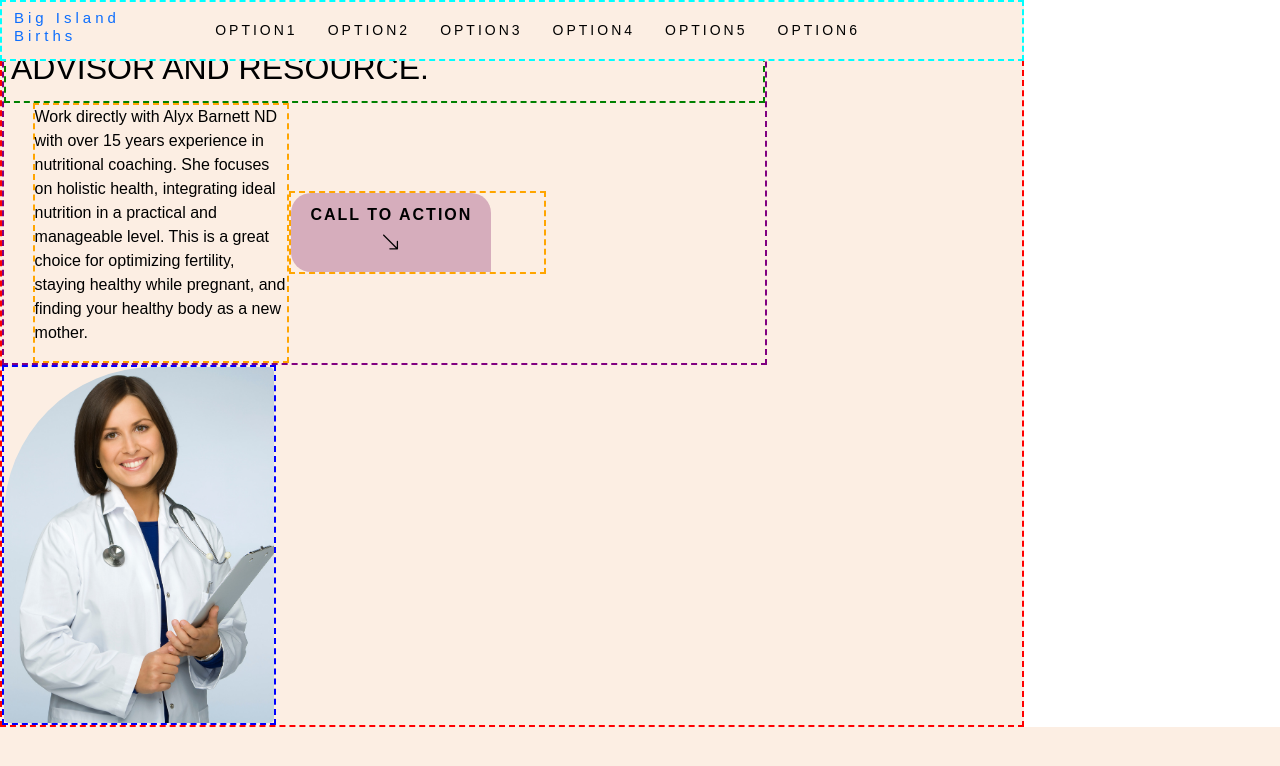
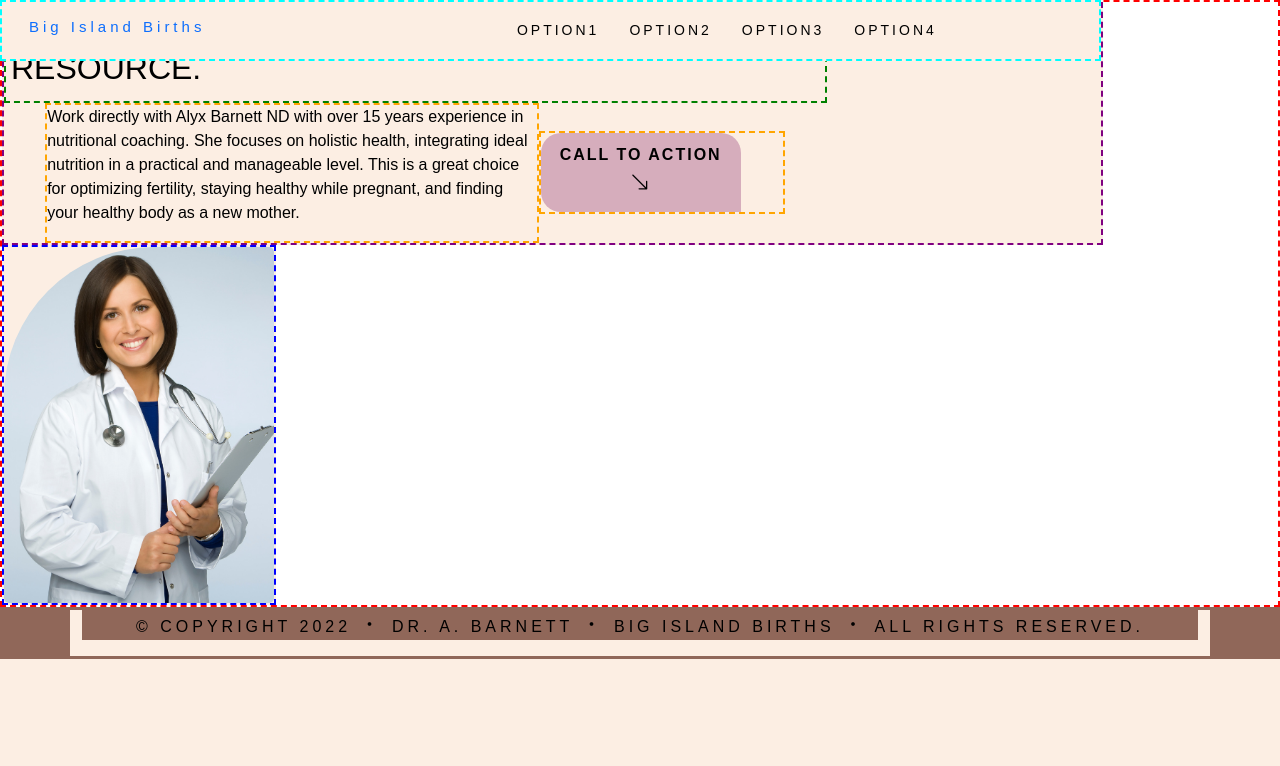
Before and after one commit to TheDynamiClint/bibirths, a PHP site: page / in a window 1280 px wide. Shown: the top 766 px of the page. Run offline with PHP 8.4, Linux system fonts and the light colour scheme; some libraries are stand-ins or nearby versions; some web fonts are replaced.

Commit message:
update css

```diff
--- a/index.html
+++ b/index.html
@@ -16,6 +16,7 @@
 
     <div id="top-decorative" class="bottom-layer"></div>
 
+    <!-- ======= Header ======= -->
     <header id="header" class="fixed-top top-layer">
 
         <div class="container top-layer d-flex align-items-center justify-content-between">
@@ -29,8 +30,6 @@
                     <li><a class="nav-link scrollto" href="#about">Option2</a></li>
                     <li><a class="nav-link scrollto" href="#services">Option3</a></li>
                     <li><a class="nav-link scrollto" href="#work">Option4</a></li>
-                    <li><a class="nav-link scrollto" href="#blog">Option5</a></li>
-                    <li><a class="nav-link scrollto" href="#contact">Option6</a></li>
                 </ul>
 
                 <i class="bi-list mobile-nav-toggle"></i>
@@ -40,6 +39,7 @@
         </div>
 
     </header>
+    <!-- End  Header -->
 
     <div class="top-layer" id="hero">
 
@@ -48,7 +48,7 @@
             <div id="hero-big-text">
 
                 <h2>
-                    Meet Dr. Alyx Barnett,
+                    Meet Dr. Alyx,
                     your trusted advisor
                     and resource.
                 </h2>
@@ -57,7 +57,7 @@
 
             <div id="half-hero-split">
 
-                <div>
+                <div class="lg">
 
                     <p>
                         Work directly with Alyx Barnett ND with over 15 years experience in nutritional coaching.
@@ -68,7 +68,7 @@
 
                 </div>
 
-                <div>
+                <div class="sm">
 
                     <button class="call-to-action">Call to action<i class="bi-arrow-down-right"></i> </button>
 
@@ -86,6 +86,37 @@
 
     </div>
 
+    <!-- ======= Footer ======= -->
+    <footer>
+
+        <div class="container">
+
+            <div class="row">
+
+                <div class="col-sm-12">
+
+                    <div class="copyright-box">
+
+                        <p class="copyright">&copy;
+
+                            Copyright <script>document.write(new Date().getFullYear())</script>
+                            <i class="bi-dot"></i> Dr. A. Barnett
+                            <i class="bi-dot"></i> Big Island Births
+                            <i class="bi-dot"></i> All Rights Reserved.
+
+                        </p>
+
+                    </div>
+
+                </div>
+
+            </div>
+
+        </div>
+
+    </footer>
+    <!-- End  Footer -->
+
 </body>
 
 </html>
--- a/styles.css
+++ b/styles.css
@@ -98,7 +98,7 @@ text-align: left;
 header,
 #hero {
 
-  width: 80vw;
+  width: 86vw;
   border: 2px dashed aqua;
 }
 
@@ -114,6 +114,7 @@ header,
   font-size: 15px;
   font-weight: 100;
   letter-spacing: 4px;
+  padding-left: 15px;
 
 }
 
@@ -159,20 +160,15 @@ header,
     display: flex;
     align-items: center;
     justify-content: space-between;
+    padding: 0;
     color: #000000;
     font-family: sofia-pro, sans-serif;
-    font-weight: 400;
-    font-size: 18px;
-    font-weight: 600;
-    padding: 0;
-    white-space: nowrap;
-    transition: 0.3s;
-    letter-spacing: 0.4px;
-    position: relative;
+    font-weight: 700;
     text-transform: uppercase;
     text-decoration: none;
     letter-spacing: 3px;
     font-size: 14px;
+    white-space: nowrap;
 
   }
 
@@ -477,25 +473,26 @@ header,
     justify-content: flex-start;
     align-items: center;
     flex-wrap: wrap;
+    width: 100%;
+    background-color: transparent;
     border: 2px dashed red;
 
 }
 
 #hero-big-text {
 
-  width: 100%;
+  width: 75%;
   padding: 5px;
   font-size: 50px;
   font-weight: 700;
+  line-height: 70px;
   border: 2px dashed green;
-  line-height: 70px;
-
 
 }
 
 #half-hero {
 
-    width: 75%;
+    width: 86vw;
     display: flex;
     flex-direction: row;
     flex-wrap: wrap;
@@ -514,9 +511,16 @@ header,
 
 }
 
-#half-hero-split div{
+#half-hero-split div.lg{
 
-  width: 45%;
+  width: 60%;
+  border: 2px dashed orange;
+
+}
+
+#half-hero-split div.sm{
+
+  width: 30%;
   border: 2px dashed orange;
 
 }
@@ -539,7 +543,7 @@ header,
 
   background-color: #586F6B;
   color: #FFFFFF;
-  box-shadow: 10px 10px #000000;
+  box-shadow: 5px 5px #000000;
 
 }
 
@@ -588,3 +592,29 @@ header,
     opacity: 1;
 
 }
+
+/*--------------------------------------------------------------
+# Footer
+--------------------------------------------------------------*/
+footer {
+
+  text-align: center;
+  background: #906759;
+  padding: 3px;
+  letter-spacing: 4px;
+  text-transform: uppercase;
+  font-weight: 700;
+
+}
+
+footer .copyright {
+
+  background: #906759;
+
+}
+
+footer .credits {
+
+  background: #906759;
+
+}
```
